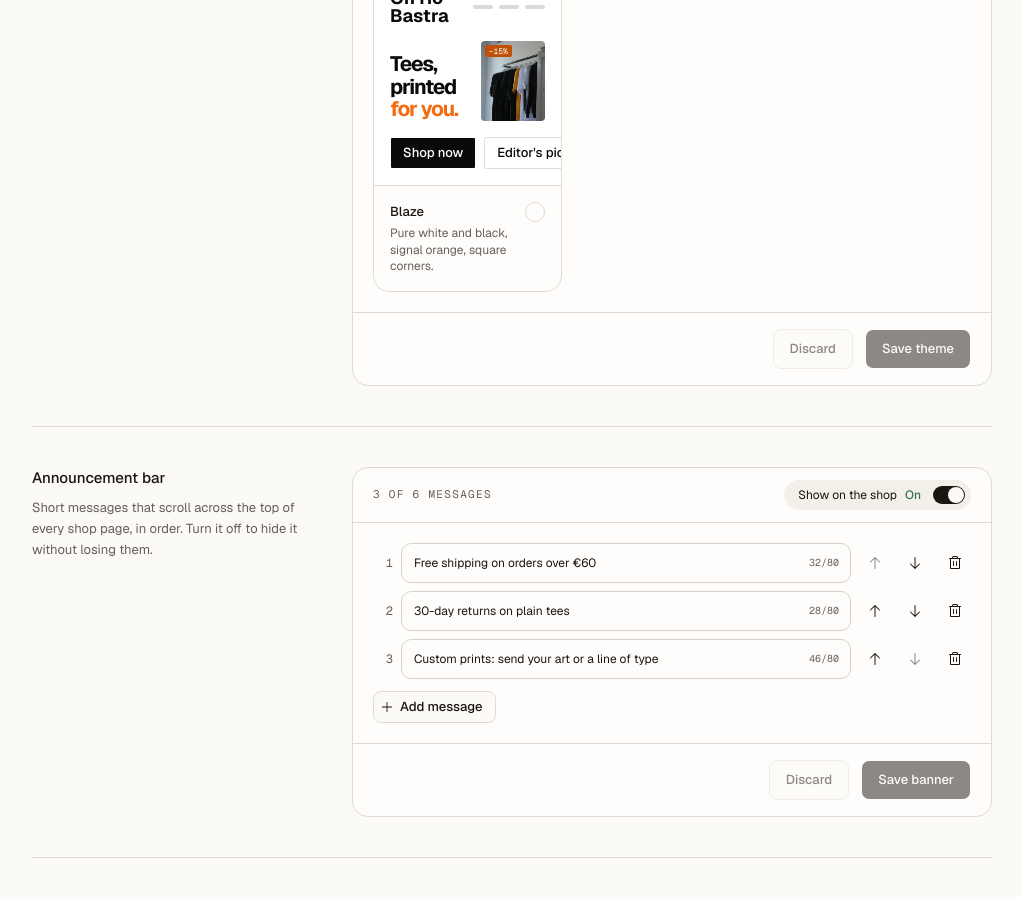
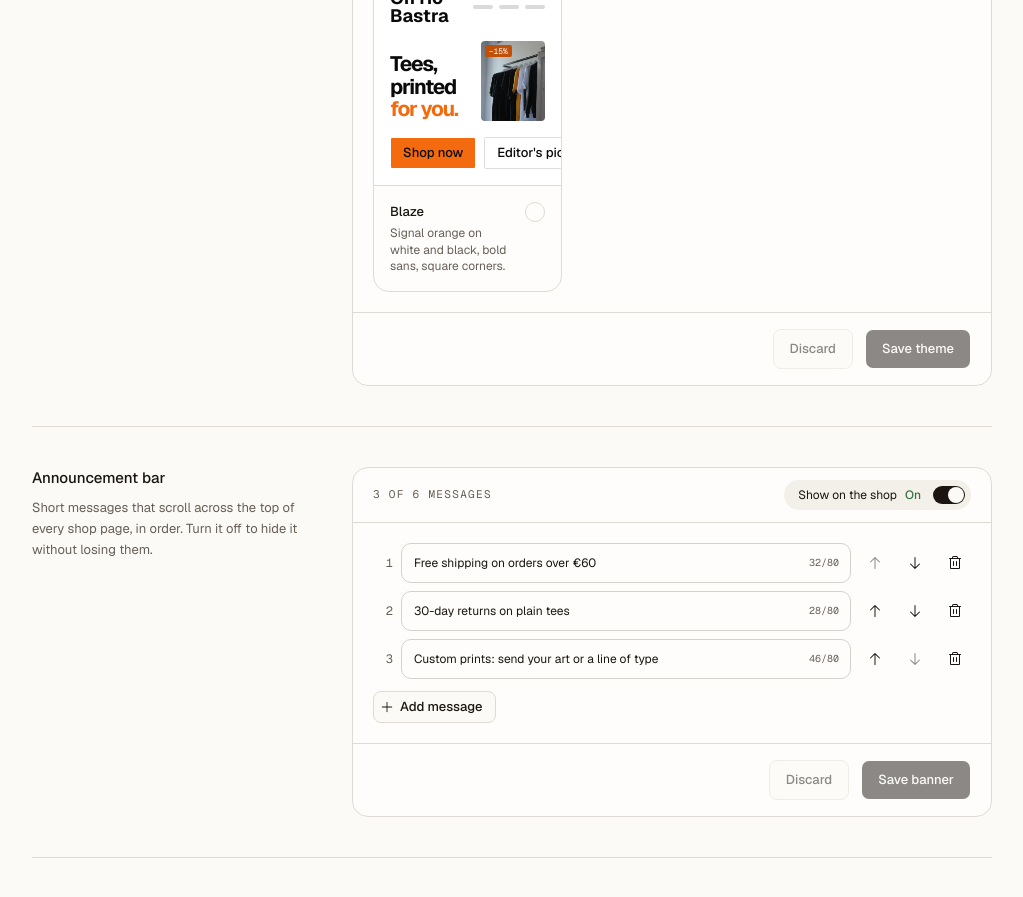
Before and after one commit to abhichhetri09/oh-ho-bastra, a Next.js app in the folder apps/web/: page /admin/settings in a window 1280 px wide. Shown: the part 900-1797 px from the top of the page, without its empty margins (248-1271 px from the left). Built offline with nearby package versions, Linux system fonts and the light colour scheme; no server answers.

Commit message:
feat(web): make signal orange blaze's main colour

```diff
--- a/apps/web/app/globals.css
+++ b/apps/web/app/globals.css
@@ -225,11 +225,11 @@
   --sidebar-ring: oklch(0.56 0.13 42);
 }
 
-/* Blaze: pure white and black with one signal orange (#F46B10), a bold
-   sans-serif and square corners. Buttons stay black: the orange is only
-   3:1 on white, so text in it (--clay: sale prices, warnings, badges) is a
-   deeper orange that reads at 4.5:1, and the brand orange itself goes on
-   large type (headline emphasis), focus rings and charts. */
+/* Blaze: signal orange (#F46B10) as the main colour on pure white and
+   black, a bold sans-serif and square corners. Orange fills (buttons, the
+   banner, selected sizes) carry black text: white on this orange is only
+   3:1, black is 7:1. Small orange text (--clay: sale prices, warnings) is a
+   deeper orange that still reads at 4.5:1 on white. */
 [data-theme="blaze"] {
   --heading-font: var(--font-geist-sans);
   --heading-weight: 700;
@@ -250,13 +250,13 @@
   --card-foreground: oklch(0.145 0 0);
   --popover: oklch(1 0 0);
   --popover-foreground: oklch(0.145 0 0);
-  --primary: oklch(0.145 0 0);
-  --primary-foreground: oklch(1 0 0);
-  --secondary: oklch(0.965 0.022 55);
+  --primary: oklch(0.686 0.189 45.9);
+  --primary-foreground: oklch(0.145 0 0);
+  --secondary: oklch(0.95 0.04 55);
   --secondary-foreground: oklch(0.145 0 0);
   --muted: oklch(0.97 0 0);
   --muted-foreground: oklch(0.46 0 0);
-  --accent: oklch(0.96 0.025 55);
+  --accent: oklch(0.94 0.05 55);
   --accent-foreground: oklch(0.145 0 0);
   --destructive: oklch(0.55 0.21 27);
   --clay: oklch(0.57 0.16 45);
@@ -273,9 +273,9 @@
   --chart-5: oklch(0.86 0 0);
   --sidebar: oklch(0.985 0 0);
   --sidebar-foreground: oklch(0.145 0 0);
-  --sidebar-primary: oklch(0.145 0 0);
-  --sidebar-primary-foreground: oklch(1 0 0);
-  --sidebar-accent: oklch(0.96 0.025 55);
+  --sidebar-primary: oklch(0.686 0.189 45.9);
+  --sidebar-primary-foreground: oklch(0.145 0 0);
+  --sidebar-accent: oklch(0.94 0.05 55);
   --sidebar-accent-foreground: oklch(0.145 0 0);
   --sidebar-border: oklch(0.9 0 0);
   --sidebar-ring: oklch(0.686 0.189 45.9);
--- a/apps/web/lib/themes.ts
+++ b/apps/web/lib/themes.ts
@@ -32,7 +32,7 @@ export const THEMES = [
   {
     id: "blaze",
     name: "Blaze",
-    description: "Pure white and black, signal orange, square corners.",
+    description: "Signal orange on white and black, bold sans, square corners.",
     preview: ["#ffffff", "#0a0a0a", "#f46b10"],
     themeColor: "#ffffff",
   },
```
